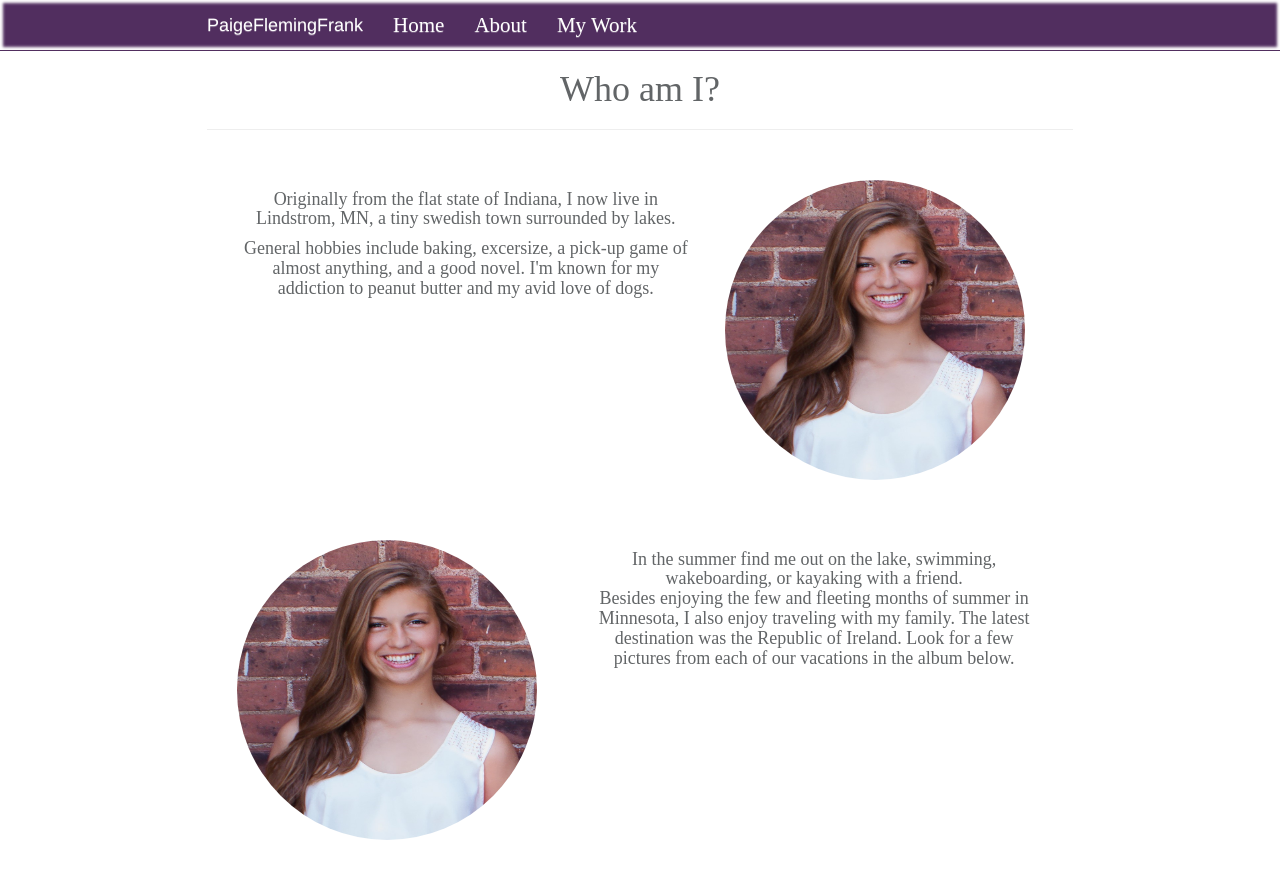
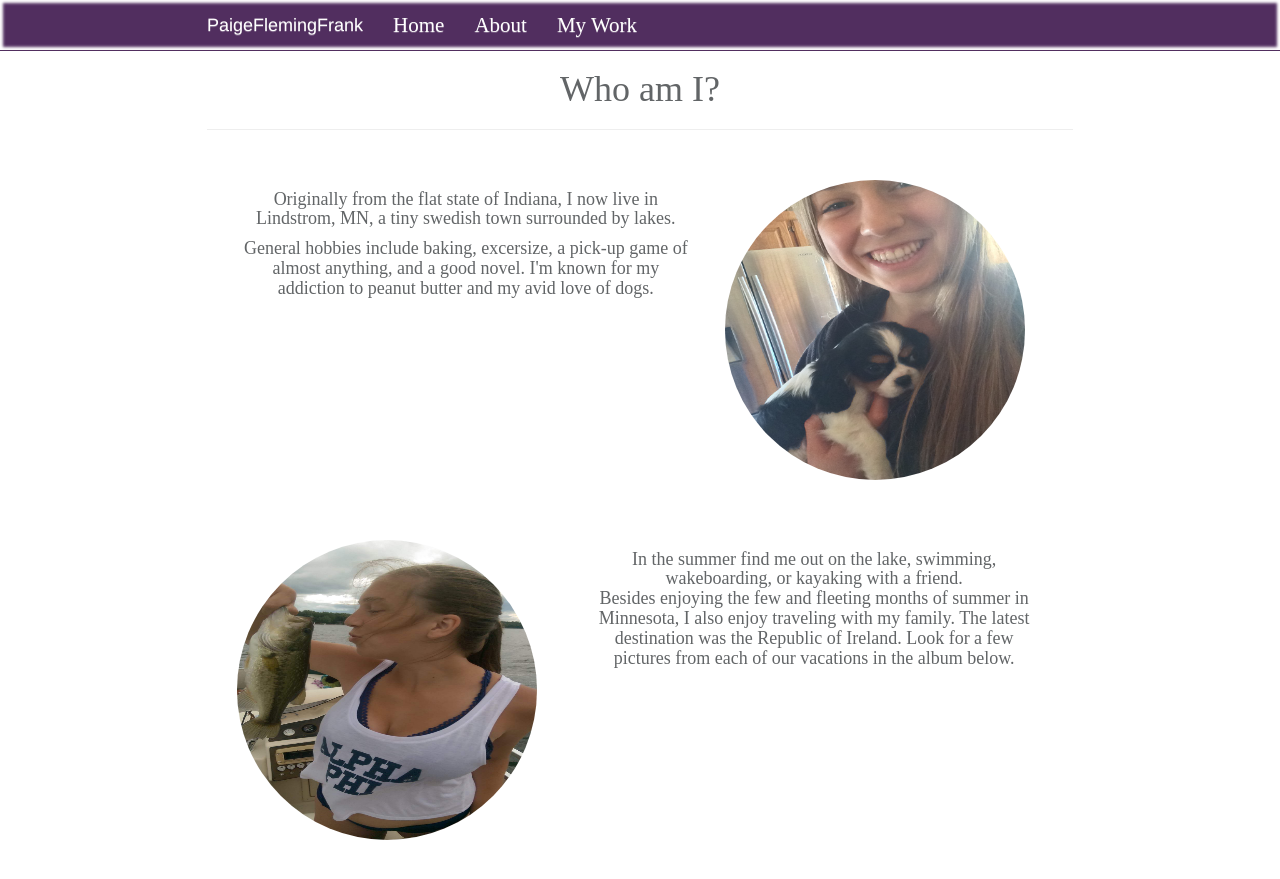
Before and after one commit to pfrank7/pfrank7.github.io, a Jekyll site: the page built from Me.html, in a window 1280 px wide and 900 px high. Shown: the top 879 px of the window. Built offline with Jekyll 4.4.1, drawn with Linux system fonts in a browser that asks for light colours; nearby versions of some CDN libraries.

Commit message:
Update Me.html

```diff
--- a/Me.html
+++ b/Me.html
@@ -85,12 +85,12 @@ title: Paige Frank
   				peanut butter and my avid love of dogs. </h4>
 			</figure>
 			<figure class = "col-sm-5">
-				<img class = "img-circle" src = "../brickwall.jpg">
+				<img class = "img-circle" src = "../photos/IMG_2136.jpg">
 			</figure>
 		</div>
 		<div class = "row row_">
 			<figure class = "col-sm-5">
-				<img class = "img-circle" src = "../brickwall.jpg">
+				<img class = "img-circle" src = "../photos/IMG_7223.jpg">
 			</figure>
 			<figure class = "col-sm-7">
 			<h4 class = "blurb"> In the summer find me out on the lake, swimming, wakeboarding, or kayaking with a
```
